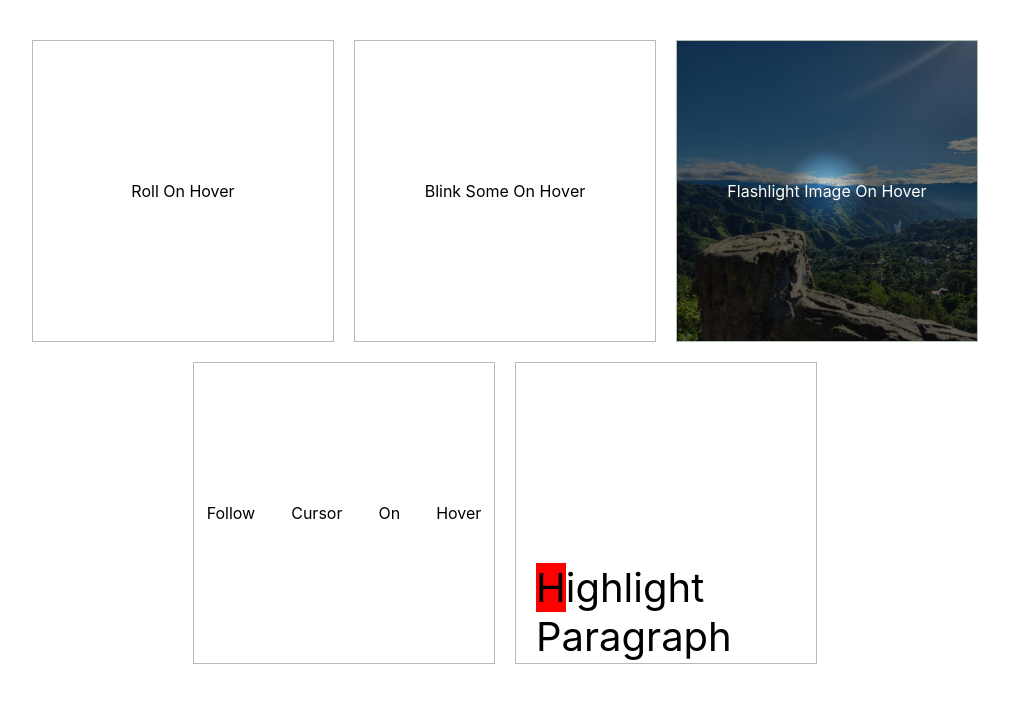
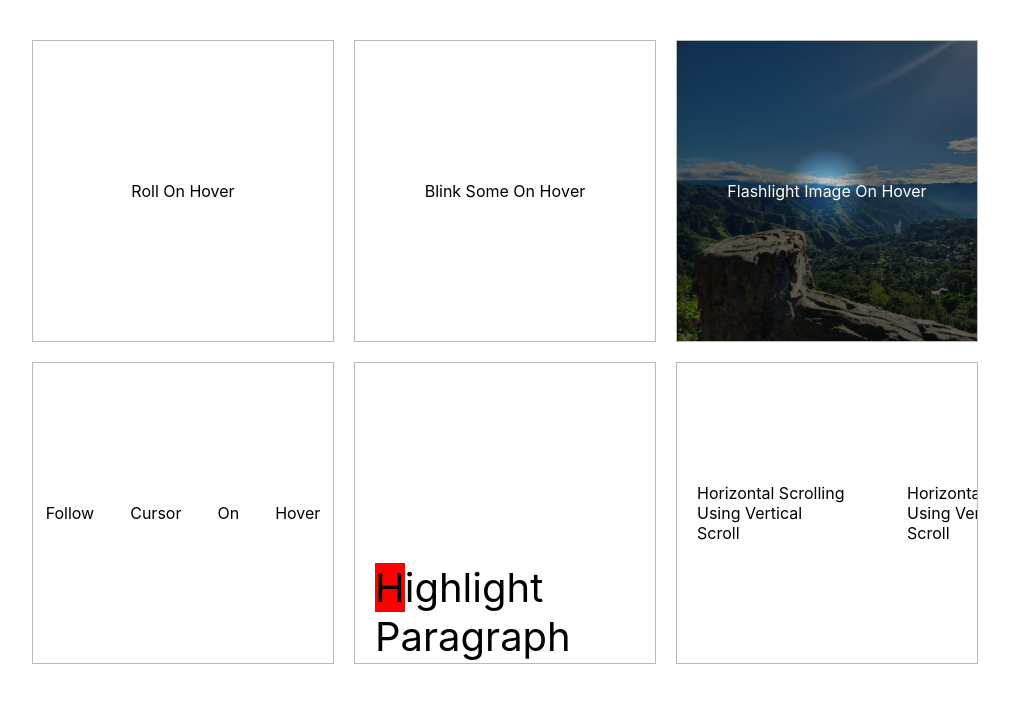
Before and after one commit to mamangss/components, a React (Create React App) app: page / in a window 1280 px wide. Shown: the top 702 px of the page, without its empty margins (135-1144 px from the left). Built offline with nearby package versions, Linux system fonts and the light colour scheme.

Commit message:
feat: horizontal scrolling using vertical scroll

```diff
--- a/src/App.module.scss
+++ b/src/App.module.scss
@@ -13,5 +13,24 @@
 			padding: 200px 20px 200px;
 			font-size: 40px;
 		}
+
+		// Horizontal ScrollingUsing Vertical Scroll
+		.hsuvsViewer {
+			.hsuvsList {
+				display: flex;
+				flex-direction: row;
+				gap: 20px;
+				overflow-x: hidden;
+
+				.hsuvsItem {
+					min-width: 150px;
+					height: 300px;
+					display: flex;
+					align-items: center;
+					justify-content: center;
+					padding: 0 20px;
+				}
+			}
+		}
 	}
 }
--- a/src/App.tsx
+++ b/src/App.tsx
@@ -6,6 +6,7 @@ import dummyImg from './assets/images/dummy.jpg';
 import { FollowCursorOnHover } from './components/FollowCursorOnHover';
 import { Viewer } from './components/Viewer';
 import { HighlightParagraphOnScroll } from './components/HighlightParagraphOnScroll';
+import { HorizontalScrollingUsingVerticalScroll } from './components/HorizontalScrollingUsingVerticalScroll';
 
 const App = () => {
 
@@ -39,11 +40,22 @@ const App = () => {
 
 				<Viewer>
 					<HighlightParagraphOnScroll
-						// paragraph='Lorem ipsum dolor sit amet, consectetur adipiscing elit. Vestibulum iaculis mi mauris, eu venenatis erat fermentum vel. Maecenas dolor ex, porttitor vitae dignissim sed, auctor ut ligula.'
 						paragraph='Highlight Paragraph On Scroll. Lorem ipsum dolor sit amet, consectetur adipiscing elit. Vestibulum iaculis mi mauris, eu venenatis erat fermentum vel.'
 						readerLineOffsetHeight={150}
 						paragraphClassName={styles.hposParagraph}
 					/>
+				</Viewer>
+
+				<Viewer className={styles.hsuvsViewer}>
+					<HorizontalScrollingUsingVerticalScroll>
+						<div className={styles.hsuvsList}>
+							{Array.from({ length: 10 }).map((_, key) => (
+								<div className={styles.hsuvsItem} key={key}>
+									Horizontal Scrolling Using Vertical Scroll
+								</div>
+							))}
+						</div>
+					</HorizontalScrollingUsingVerticalScroll>
 				</Viewer>
 			</div>
 
--- /dev/null
+++ b/src/components/HorizontalScrollingUsingVerticalScroll/HorizontalScrollingUsingVerticalScroll.module.scss
@@ -0,0 +1,16 @@
+.container {
+	width: 100%;
+	height: 100%;
+	position: relative;
+	overflow: auto;
+
+	.verticalScroll {
+		width: 100%;
+		position: relative;
+
+		.content {
+			position: sticky;
+			top: 0;
+		}
+	}
+}
--- /dev/null
+++ b/src/components/HorizontalScrollingUsingVerticalScroll/HorizontalScrollingUsingVerticalScroll.tsx
@@ -0,0 +1,46 @@
+import { useEffect, useRef, useState } from 'react';
+import { IHorizontalScrollingUsingVerticalScrollProps } from '.';
+import styles from './HorizontalScrollingUsingVerticalScroll.module.scss';
+
+const HorizontalScrollingUsingVerticalScroll: React.FC<IHorizontalScrollingUsingVerticalScrollProps> = ({
+	children = <></>
+}) => {
+
+	const contentRef = useRef<HTMLDivElement>(null);
+	const [verticalScrollHeight, setVerticalScrollHeight] = useState<number>(0);
+
+	const handleScroll: React.EventHandler<React.UIEvent<HTMLDivElement>> = (e) => {
+		// Get the scrollTop of the verticalScroll and assign it to the scrollLeft of the content
+		contentRef.current!.children[0].scrollLeft = e.currentTarget.scrollTop || 0;
+	};
+
+	// Assign the verticalScroll's height from the content's width
+	useEffect(() => {
+		setVerticalScrollHeight(contentRef?.current?.children[0].scrollWidth  || 0);
+	}, [contentRef, children]);
+
+	return (
+		<div
+			className={styles.container}
+			onScroll={handleScroll}
+		>
+			{/* You can add some contents here */}
+
+			<div
+				className={styles.verticalScroll}
+				style={{
+					height: verticalScrollHeight,
+					minHeight: verticalScrollHeight
+				}}
+			>
+				<div className={styles.content} ref={contentRef}>
+					{children}
+				</div>
+			</div>
+
+			{/* You can add some contents here */}
+		</div>
+	);
+};
+
+export default HorizontalScrollingUsingVerticalScroll;
--- /dev/null
+++ b/src/components/HorizontalScrollingUsingVerticalScroll/index.ts
@@ -0,0 +1,5 @@
+export { default as HorizontalScrollingUsingVerticalScroll } from './HorizontalScrollingUsingVerticalScroll';
+
+export interface IHorizontalScrollingUsingVerticalScrollProps {
+	children: React.ReactNode;
+};
```
